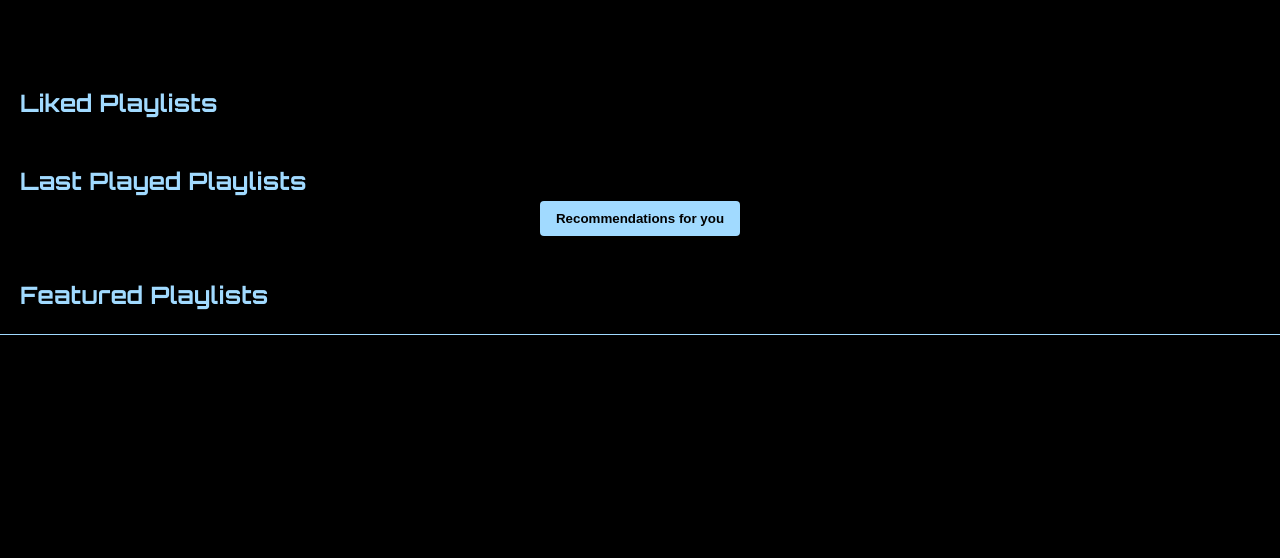
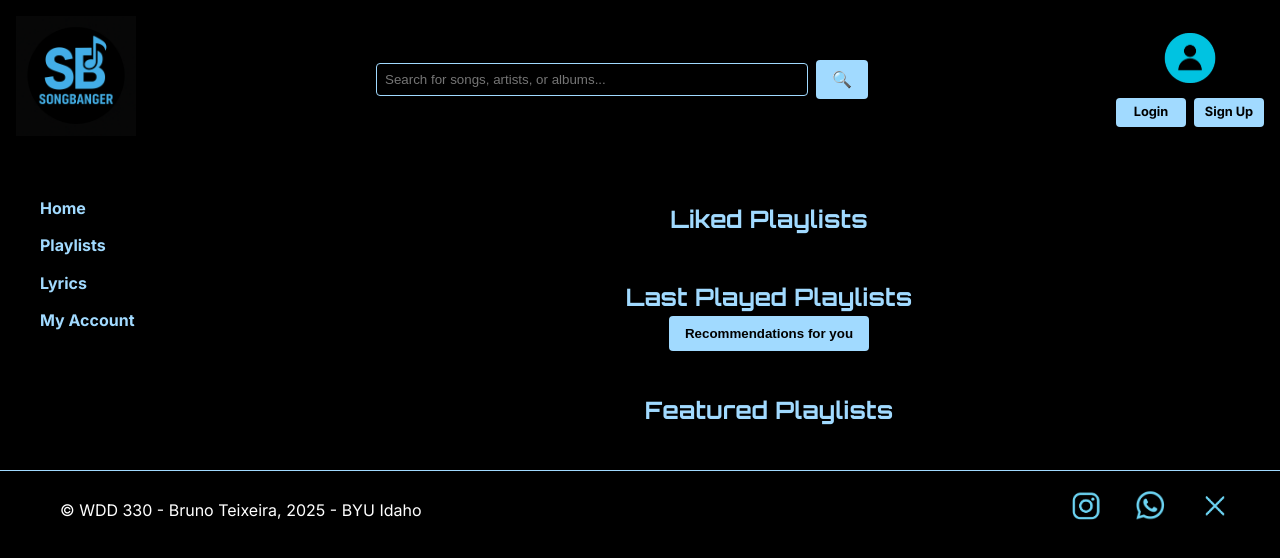
Before and after one commit to TXzzera/wdd330, a plain HTML site: page docs/playlists/index.html in a window 1280 px wide. Drawn offline with Linux system fonts and the light colour scheme; files that its build step writes are made by us from their sources.

Commit message:
att html e css

```diff
--- a/docs/css/style.css
+++ b/docs/css/style.css
@@ -1,25 +1,17 @@
-/* ==============================
-   GLOBAL STYLES
-   ============================== */
-
-/* Importing fonts */
 @import url('https://fonts.googleapis.com/css2?family=Orbitron:wght@400;700&family=Inter:wght@400;500;700&display=swap');
 
-/* Root variables for colors */
 :root {
-    --primary-color: #A1DAFF; /* Light blue */
-    --secondary-color: #000000; /* Black */
-    --neutral-color: #FFFFFF; /* White */
+    --primary-color: #A1DAFF;
+    --secondary-color: #000000;
+    --neutral-color: #FFFFFF;
 }
 
-/* Reset some default browser styles */
 * {
     margin: 0;
     padding: 0;
     box-sizing: border-box;
 }
 
-/* Default font and background */
 body {
     font-family: 'Inter', sans-serif;
     background-color: var(--secondary-color);
@@ -27,13 +19,11 @@ body {
     line-height: 1.6;
 }
 
-/* Headings use Orbitron font */
 h1, h2, h3, h4, h5, h6 {
     font-family: 'Orbitron', sans-serif;
     color: var(--primary-color);
 }
 
-/* Links */
 a {
     text-decoration: none;
     color: var(--primary-color);
@@ -43,7 +33,6 @@ a:hover {
     text-decoration: underline;
 }
 
-/* Buttons */
 button, .btn {
     background-color: var(--primary-color);
     color: var(--secondary-color);
@@ -55,25 +44,31 @@ button, .btn {
 }
 
 button:hover, .btn:hover {
-    background-color: #89c9f0; /* Slightly darker blue on hover */
+    background-color: #89c9f0;
 }
 
-/* ==============================
-   HEADER & NAVIGATION
-   ============================== */
+html, body {
+  margin: 0;
+  padding: 0;
+  height: 100%;
+  width: 100%;
+}
+
+/* Header, nav, footer padding */
 header, nav, footer {
     padding: 16px;
 }
 
-/* Header layout */
+/* Header */
 header {
     display: flex;
     align-items: center;
     justify-content: space-between;
 }
 
+/* Logo */
 .logo img {
-    height: 50px;
+    height: 120px;
 }
 
 /* Search bar */
@@ -81,6 +76,9 @@ header {
     display: flex;
     align-items: center;
     gap: 8px;
+    flex-grow: 1;
+    max-width: 500px;
+    margin: 0 auto;
 }
 
 .search-bar input {
@@ -89,49 +87,114 @@ header {
     background-color: var(--secondary-color);
     color: var(--neutral-color);
     border-radius: 4px;
+    width: 100%;
 }
 
 .search-bar button {
     font-size: 16px;
 }
 
-/* Navigation */
-nav a {
-    margin: 0 10px;
-    font-weight: bold;
+/* Content wrapper: nav + main */
+.content-wrapper {
+  display: flex;
+  min-height: calc(100vh - 0);
+  margin: 20px 0;
+  padding: 0 16px 0 0;
+  width: 100vw;
+  box-sizing: border-box;
 }
 
-/* ==============================
-   FOOTER
-   ============================== */
+/* Nav */
+nav {
+  flex: 0 0 250px;
+  max-width: 250px;
+  display: flex;
+  flex-direction: column;
+  align-items: flex-start;
+  padding-left: 40px;
+  gap: 12px;
+}
+
+nav a {
+    margin: 0;
+    font-weight: bold;
+    color: var(--primary-color);
+}
+
+/* Main */
+main {
+  flex: 1 1 auto;
+  display: flex;
+  flex-direction: column;
+  align-items: center;
+  padding-left: 24px;
+}
+
+/* User page */
+.user-page .user-icon-link img {
+    height: 50px;
+    width: auto;
+}
+
+.user-page {
+    display: flex;
+    flex-direction: column;
+    align-items: center;
+    gap: 8px;
+    min-width: 80px;
+}
+
+.user-page .btn-container {
+    display: flex;
+    gap: 8px;
+    justify-content: center;
+    width: auto;
+}
+
+.user-page .btn-container .btn {
+    padding: 4px 10px;
+    font-size: 0.8rem;
+    min-width: 70px;
+    white-space: nowrap;
+    text-align: center;
+}
+
+/* Footer */
 footer {
     border-top: 1px solid var(--primary-color);
     display: flex;
     justify-content: space-between;
     align-items: center;
     flex-wrap: wrap;
-    padding: 16px;
+    padding: 16px 40px;
+    gap: 20px;
+}
+
+.social-media {
+    display: flex;
+    gap: 15px;
+}
+
+.copyright {
+    padding-left: 20px;
 }
 
 .social-media img {
-    height: 24px;
+    height: 40px;
     margin: 0 5px;
+    transition: transform 0.3s;
 }
 
-/* ==============================
-   CONTENT SECTIONS
-   ============================== */
-
-/* Generic section padding */
+/* Content sections */
 section {
     padding: 20px;
 }
 
-/* Music and playlist grids */
 .music-grid, .playlist-grid {
     display: grid;
-    grid-template-columns: repeat(auto-fit, minmax(250px, 1fr)); /* Max 3 per row depending on space */
+    grid-template-columns: repeat(auto-fit, minmax(250px, 1fr));
     gap: 16px;
+    width: 100%;
 }
 
 .music-container, .play-like-container, .play-last-container, .play-feat-container {
@@ -140,18 +203,15 @@ section {
     align-items: center;
 }
 
-/* Individual music/playlist cards */
 .music-grid div, .playlist-grid div {
-    background-color: #111; /* Dark card background */
+    background-color: #111;
     border: 1px solid var(--primary-color);
     border-radius: 8px;
     padding: 10px;
     text-align: center;
 }
 
-/* ==============================
-   LYRICS PAGE
-   ============================== */
+/* Lyrics page */
 .lyrics-info {
     text-align: center;
 }
@@ -178,9 +238,7 @@ section {
     color: var(--primary-color);
 }
 
-/* ==============================
-   ACCOUNT PAGE
-   ============================== */
+/* Account page */
 .account-details {
     background-color: #111;
     padding: 16px;
@@ -194,19 +252,38 @@ section {
     color: var(--primary-color);
 }
 
-/* ==============================
-   RESPONSIVE DESIGN
-   ============================== */
+/* Responsive */
 @media (max-width: 768px) {
-    /* Make navigation vertical on small screens */
-    nav {
-        display: flex;
+
+    .content-wrapper {
         flex-direction: column;
-        align-items: center;
+        margin: 10px auto;
     }
 
-    /* Adjust grids for small devices */
+    nav {
+        flex: none;
+        max-width: 100%;
+        padding-left: 0;
+    }
+
+    main {
+        padding-left: 0;
+    }
+
     .music-grid, .playlist-grid {
         grid-template-columns: 1fr;
     }
+
+    .user-page {
+        min-width: auto;
+        gap: 6px;
+    }
+
+    .logo img {
+        height: 60px;
+    }
+
+    .user-page .user-icon-link img {
+        height: 50px;
+    }
 }
--- a/docs/js/main.js
+++ b/docs/js/main.js
@@ -1,5 +1,15 @@
 const path = window.location.pathname.toLowerCase();
-console.log("Caminho atual (window.location.pathname):", path);
+console.log("main.js foi carregado!");
+
+async function loadPartial(id, url) {
+  const response = await fetch(url);
+  if (response.ok) {
+    const html = await response.text();
+    document.getElementById(id).innerHTML = html;
+  } else {
+    console.error(`Failed to load partial ${url}`);
+  }
+}
 
 async function loadModule(modulePath) {
   try {
@@ -9,21 +19,31 @@ async function loadModule(modulePath) {
   }
 }
 
-loadModule('./search.js');
+async function init() {
+  // Primeiro carrega os partials
+  await loadPartial('header-base', '/docs/partials/header.html');
+  await loadPartial('nav-base', '/docs/partials/nav.html');
+  await loadPartial('footer-base', '/docs/partials/footer.html');
+
+  // Só depois importa os módulos que usam esses partials
+  await loadModule('./search.js');
 
   if (path === '/' || path.endsWith('/index.html') || path.endsWith('/docs/') || path.endsWith('/docs/index.html')) {
-  loadModule('./ranking.js');
+    await loadModule('./ranking.js');
   }
 
   if (path.includes('/playlists')) {
-  loadModule('./playlists.js');
-
+    await loadModule('./playlists.js');
   }
 
   if (path.includes('/lyrics')) {
-  loadModule('./lyrics.js');
+    await loadModule('./lyrics.js');
   }
 
   if (path.includes('/account')) {
-  loadModule('./account.js');
+    await loadModule('./account.js');
   }
+}
+
+// Espera o DOM estar pronto, aí chama init()
+document.addEventListener('DOMContentLoaded', init);
--- a/docs/js/search.js
+++ b/docs/js/search.js
@@ -3,21 +3,12 @@ import { spotifyApiFetch, authorizeSpotify, getTokenFromUrl, saveToken, getToken
 const input = document.querySelector(".search-bar input");
 
 if (input) {
-  const dropdown = document.createElement("div");
+  let dropdown;
+  let debounceTimeout;
+
+  dropdown = document.createElement("div");
   dropdown.classList.add("search-dropdown");
   input.parentNode.appendChild(dropdown);
-
-  input.addEventListener("input", debounce(handleInput, 400));
-
-  document.addEventListener("click", (e) => {
-    if (!input.contains(e.target) && !dropdown.contains(e.target)) {
-      clearDropdown();
-    }
-  });
-} else {
-  console.warn("Input .search-bar wasnn't found in DOM.");
-}
-
 
   function clearDropdown() {
     dropdown.innerHTML = "";
@@ -37,7 +28,6 @@ async function searchSpotify(query) {
       clearDropdown();
       return;
     }
-
     try {
       const res = await spotifyApiFetch(`search?q=${encodeURIComponent(query)}&type=track,artist,album&limit=5`);
       return res;
@@ -135,3 +125,7 @@ document.addEventListener("DOMContentLoaded", () => {
 
     input.addEventListener("input", debounce(handleInput, 400));
   });
+
+} else {
+  console.warn("search.js: .search-bar not found. Skipping search logic.");
+}
--- a/docs/partials/header.html
+++ b/docs/partials/header.html
@@ -11,8 +11,10 @@
 
 <div class="user-page">
     <a href="/docs/account/index.html" class="user-icon-link">
-        <img src="/docs/images/icon_songbanger.svg" alt="User Account Icon">
+        <img src="/docs/images/user-account.png" alt="User Account Icon">
     </a>
-    <a href="/docs/account/login.html" class="btn">Login</a>
-    <a href="/docs/account/signup.html" class="btn">Sign Up</a>
+    <div class="btn-container">
+        <a href="/docs/account/login.html" class="btn">Login</a>
+        <a href="/docs/account/signup.html" class="btn">Sign Up</a>
+    </div>
 </div>
--- a/docs/playlists/index.html
+++ b/docs/playlists/index.html
@@ -4,16 +4,18 @@
     <meta charset="UTF-8">
     <meta name="viewport" content="width=], initial-scale=1.0">
     <title>SongBanger | Home</title>
-    <link rel="stylesheet" href="css/style.css">
+    <link rel="stylesheet" href="../css/style.css">
     <link rel="icon" type="image/svg" href="images/icon_songbanger.svg">
-    <script defer src="js/main.js"></script>
+    <script type="module" src="../js/main.js" defer></script>
+
 </head>
 <body>
     <header class="divider" id="header-base"></header>
 
-    <nav class="divider" id="nav-base"></nav>
+    <div class="content-wrapper">
+      <nav class="divider" id="nav-base"></nav>
 
-    <main>
+      <main>
         <section class="your-playlists">
             <h1>Liked Playlists</h1>
             <div class="play-like-container">
@@ -35,7 +37,10 @@
               <div class="playlist-grid" id="feat-grid"></div>
             </div>
         </section>
-    </main>
+      </main>
+    </div>
+
+
 
     <footer class="divider" id="footer-base"></footer>
 </body>
```
Also changed, not shown: docs/account/index.html (+10 -5 lines), docs/callback.html (+2 -1 lines), docs/index.html (+4 -3 lines), docs/lyrics/index.html (+10 -5 lines), docs/images/user-account.png (added), docs/images/user-account.svg (deleted). Lines whose indentation alone changed are shown as unchanged.
